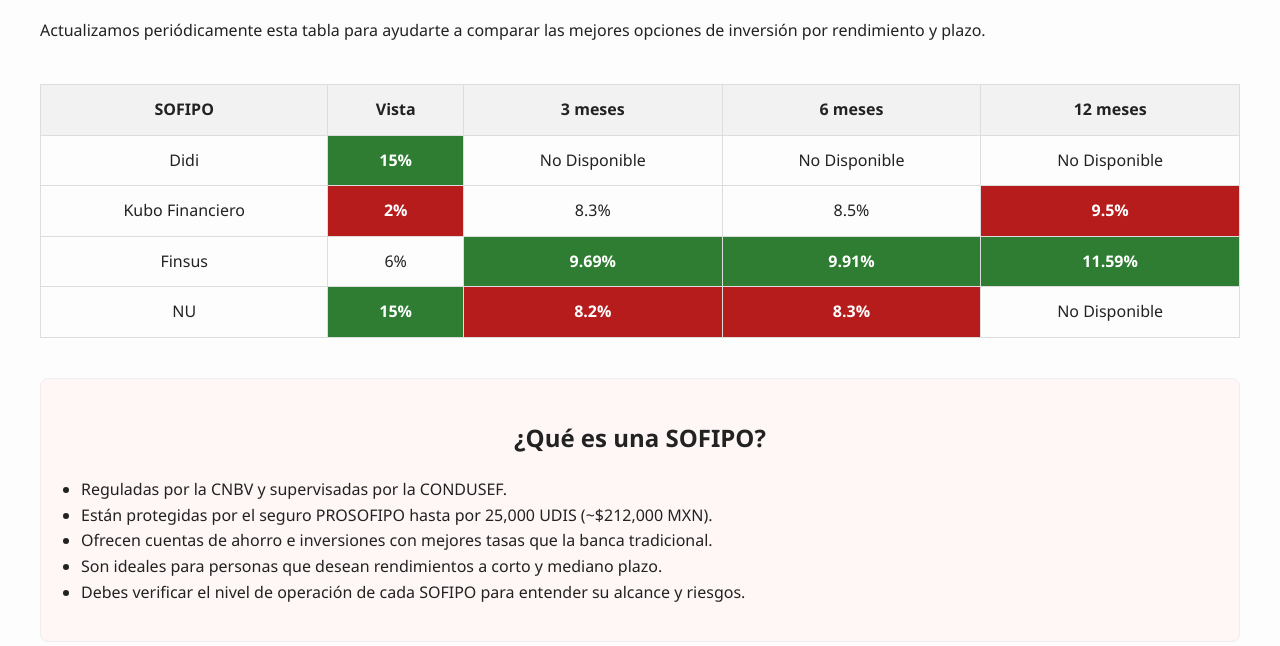
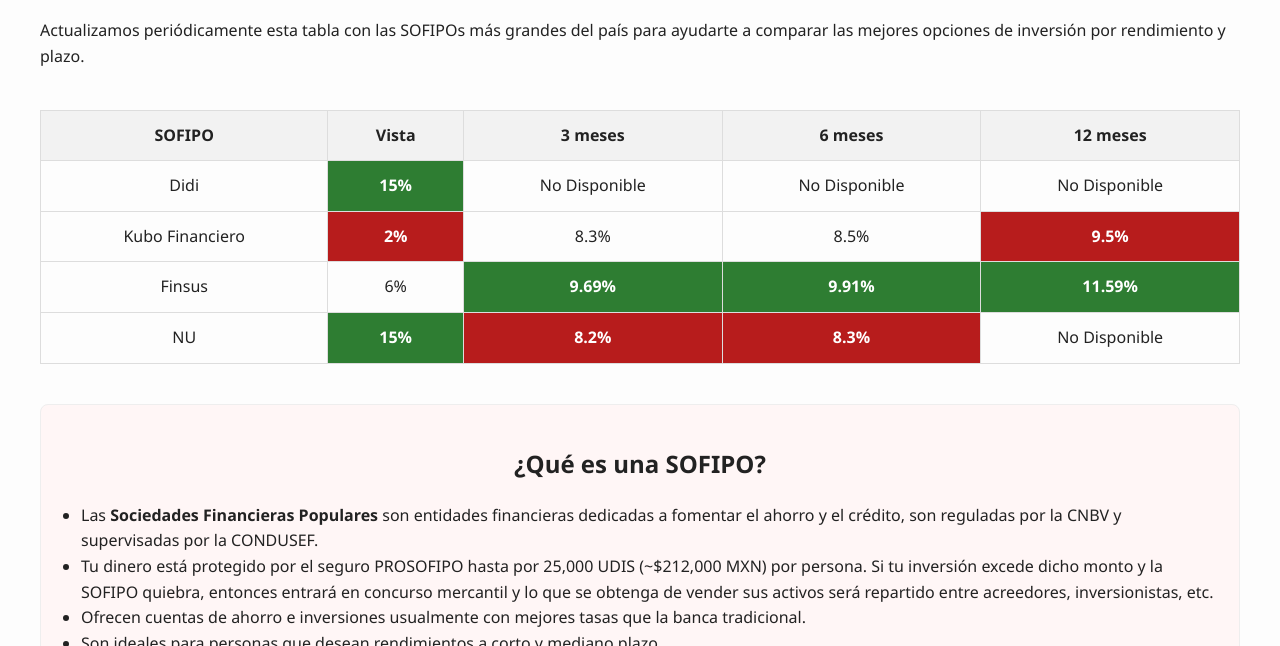
Before and after one commit to iguanopower2/blog-website, a plain HTML site: page sofipos.html in a window 1280 px wide. Shown: the part 154-800 px from the top of the page. Drawn offline with Linux system fonts and the light colour scheme.

Commit message:
Modified general description about sofipos

```diff
--- a/sofipos.html
+++ b/sofipos.html
@@ -26,7 +26,7 @@
 
   <main class="container">
     <h1>Comparativa de SOFIPOs por Plazo y Rendimiento</h1>
-    <p>Actualizamos periódicamente esta tabla para ayudarte a comparar las mejores opciones de inversión por rendimiento y plazo.</p>
+    <p>Actualizamos periódicamente esta tabla con las SOFIPOs más grandes del país para ayudarte a comparar las mejores opciones de inversión por rendimiento y plazo.</p>
 
     <div class="table-container">
       <table class="sofipos-table">
@@ -42,11 +42,11 @@
     <section class="sofipo-info">
       <h2 class="centered-text">¿Qué es una SOFIPO?</h2>
       <ul>
-        <li>Reguladas por la CNBV y supervisadas por la CONDUSEF.</li>
-        <li>Están protegidas por el seguro PROSOFIPO hasta por 25,000 UDIS (~$212,000 MXN).</li>
-        <li>Ofrecen cuentas de ahorro e inversiones con mejores tasas que la banca tradicional.</li>
+        <li>Las <strong>Sociedades Financieras Populares</strong> son entidades financieras dedicadas a fomentar el ahorro y el crédito, son reguladas por la CNBV y supervisadas por la CONDUSEF.</li>
+        <li>Tu dinero está protegido por el seguro PROSOFIPO hasta por 25,000 UDIS (~$212,000 MXN) por persona. Si tu inversión excede dicho monto y la SOFIPO quiebra, entonces entrará en concurso mercantil y lo que se obtenga de vender sus activos será repartido entre acreedores, inversionistas, etc.</li>
+        <li>Ofrecen cuentas de ahorro e inversiones usualmente con mejores tasas que la banca tradicional.</li>
         <li>Son ideales para personas que desean rendimientos a corto y mediano plazo.</li>
-        <li>Debes verificar el nivel de operación de cada SOFIPO para entender su alcance y riesgos.</li>
+        <li>Debes verificar constantemente la situación financiera de cada SOFIPO, por regulación deben publicar sus resultados financieros. Si bien hay muchas muy SOFIPOs sólidas financieramente, no pocas han quebrado en el pasado, puedes diversificar tus inversiones en varias SOFIPOs y así disminuir el riesgo de insolvencia en la que alguna pueda incurrir, recuerda que el seguro PROSOFIPO aplica por persona y por SOFIPO.</li>
       </ul>
     </section>
 
```
Also changed, not shown: index.html (+0 -1 lines).
